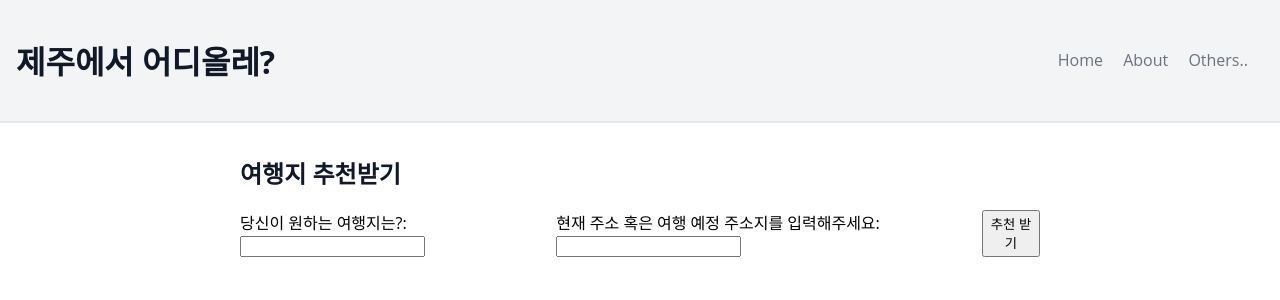
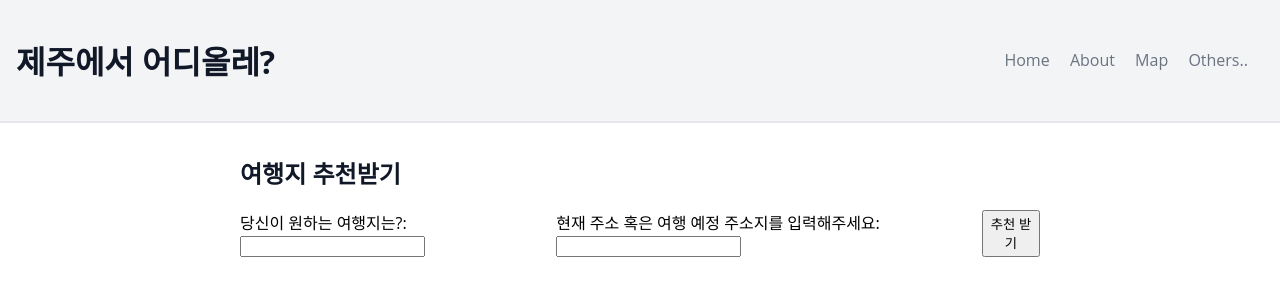
Before and after one commit to JisuPP/final_project, a Django app: page / in a window 1280 px wide. Shown: the top 300 px of the page. Run offline with Django 5.2, Linux system fonts and the light colour scheme; parts of the project's set-up code (start-up, migrations or seed data) failed here and were passed over.

Commit message:
지도 추가

```diff
--- a/jeju_olleh/rec_app/templates/rec_app/about.html
+++ b/jeju_olleh/rec_app/templates/rec_app/about.html
@@ -19,6 +19,7 @@
         <div class="nav-links">
             <a href="{% url 'rec_app:recommendation_input' %}" class="text-gray-700 hover:text-gray-600">Home</a>
             <a href= "{% url 'rec_app:about' %}" class="text-gray-700 hover:text-gray-600">About</a>
+            <a href="{% url 'rec_app:map' %}" class="text-gray-700 hover:text-gray-600">Map</a>
             <a href="#" class="text-gray-700 hover:text-gray-600">Others..</a>
         </div>
     </div>
--- a/jeju_olleh/rec_app/templates/rec_app/detail.html
+++ b/jeju_olleh/rec_app/templates/rec_app/detail.html
@@ -19,6 +19,7 @@
         <div class="nav-links">
             <a href="{% url 'rec_app:recommendation_input' %}" class="text-gray-700 hover:text-gray-600">Home</a>
             <a href= "{% url 'rec_app:about' %}" class="text-gray-700 hover:text-gray-600">About</a>
+            <a href="{% url 'rec_app:map' %}" class="text-gray-700 hover:text-gray-600">Map</a>
             <a href="#" class="text-gray-700 hover:text-gray-600">Others..</a>
         </div>
     </div>
@@ -30,6 +31,10 @@
             <p class="destination-description">{{ selected_destination.개요 }}</p>
             <p class="destination-rating">평점: {{ selected_destination.Rating}}</p>
             <p class="destination-reviews">리뷰수: {{ selected_destination.Reviews }}</p>
+
+            {% comment %} 지도 삽입 {% endcomment %}
+            <iframe srcdoc="{{ selected_destination.map }}" width="100%" height="500px"></iframe>
+
             <!-- 원하는 다른 정보들도 추가할 수 있습니다 -->
         </div>
     </div>
--- a/jeju_olleh/rec_app/templates/rec_app/rec_result.html
+++ b/jeju_olleh/rec_app/templates/rec_app/rec_result.html
@@ -18,6 +18,7 @@
         </div>
         <div class="nav-links">
             <a href="{% url 'rec_app:recommendation_input' %}" class="text-gray-700 hover:text-gray-600">Home</a>
+            <a href="{% url 'rec_app:map' %}" class="text-gray-700 hover:text-gray-600">Map</a>
             <a href= "{% url 'rec_app:about' %}" class="text-gray-700 hover:text-gray-600">About</a>
             <a href="#" class="text-gray-700 hover:text-gray-600">Others..</a>
         </div>
--- a/jeju_olleh/rec_app/templates/rec_app/recommendation_input.html
+++ b/jeju_olleh/rec_app/templates/rec_app/recommendation_input.html
@@ -19,6 +19,7 @@
             <div class="nav-links">
                 <a href="{% url 'rec_app:recommendation_input' %}" class="text-gray-700 hover:text-gray-600">Home</a>
                 <a href= "{% url 'rec_app:about' %}" class="text-gray-700 hover:text-gray-600">About</a>
+                <a href="{% url 'rec_app:map' %}" class="text-gray-700 hover:text-gray-600">Map</a>
                 <a href="#" class="text-gray-700 hover:text-gray-600">Others..</a>
             </div>
         </div>
--- a/jeju_olleh/rec_app/urls.py
+++ b/jeju_olleh/rec_app/urls.py
@@ -9,4 +9,5 @@ urlpatterns = [
     path('rec_result/', views.rec_result, name='rec_result'),
     path('detail/<str:destination>/', views.detail, name='detail'),
     path('about/', views.about, name='about'),
+    path('map/',views.map, name='map' ),
 ]
--- a/jeju_olleh/rec_app/utils.py
+++ b/jeju_olleh/rec_app/utils.py
@@ -26,10 +26,12 @@ def tokenize_user_input(user_input):
     # 형태소 분석 및 불용어 제거
     tokens = [word for word, tag in pos_words if tag in ['Noun', 'Adjective'] and word not in stopwords]
     return tokens
+
 def load_tfidf_matrix(filename='tfidf_matrix.pkl'):  # 파일 경로 수정
     file_path = os.path.join(settings.BASE_DIR,  'jeju_olleh','modules', 'tfidf_matrix.pkl')
     tfidf_mat = pd.read_pickle(file_path)
     return tfidf_mat
+
 def load_tfidf_vectorizer(filename='tfidf_vectorizer.pkl'):
     file_path = os.path.join(settings.BASE_DIR, 'jeju_olleh', 'modules', filename)
     tfidf_vect= pd.read_pickle(file_path)
--- a/jeju_olleh/rec_app/views.py
+++ b/jeju_olleh/rec_app/views.py
@@ -41,7 +41,7 @@ def rec_result(request):
 
 def detail(request, destination):
     # 여기에서 destination은 선택한 여행지의 명칭입니다.
-    file_path = os.path.join(settings.BASE_DIR, 'jeju_olleh', 'modules', 'fin_data_weighted_token.csv')
+    file_path = os.path.join(settings.BASE_DIR, 'jeju_olleh', 'modules', 'fin_data_weighted_token_map.csv')
     df = pd.read_csv(file_path, encoding='utf-8')
     selected_destination = df[df['명칭'] == destination].iloc[0]
     return render(request, 'rec_app/detail.html', {'selected_destination': selected_destination})
@@ -49,3 +49,7 @@ def detail(request, destination):
 def about(request):
     # About 페이지에 대한 뷰 로직을 작성합니다.
     return render(request, 'rec_app/about.html')
+
+def map(request):
+    # 관광지 전체 목록 지도로 구성
+    return render(request, 'rec_app/map.html')
```
Also changed, not shown: 1 other file.
